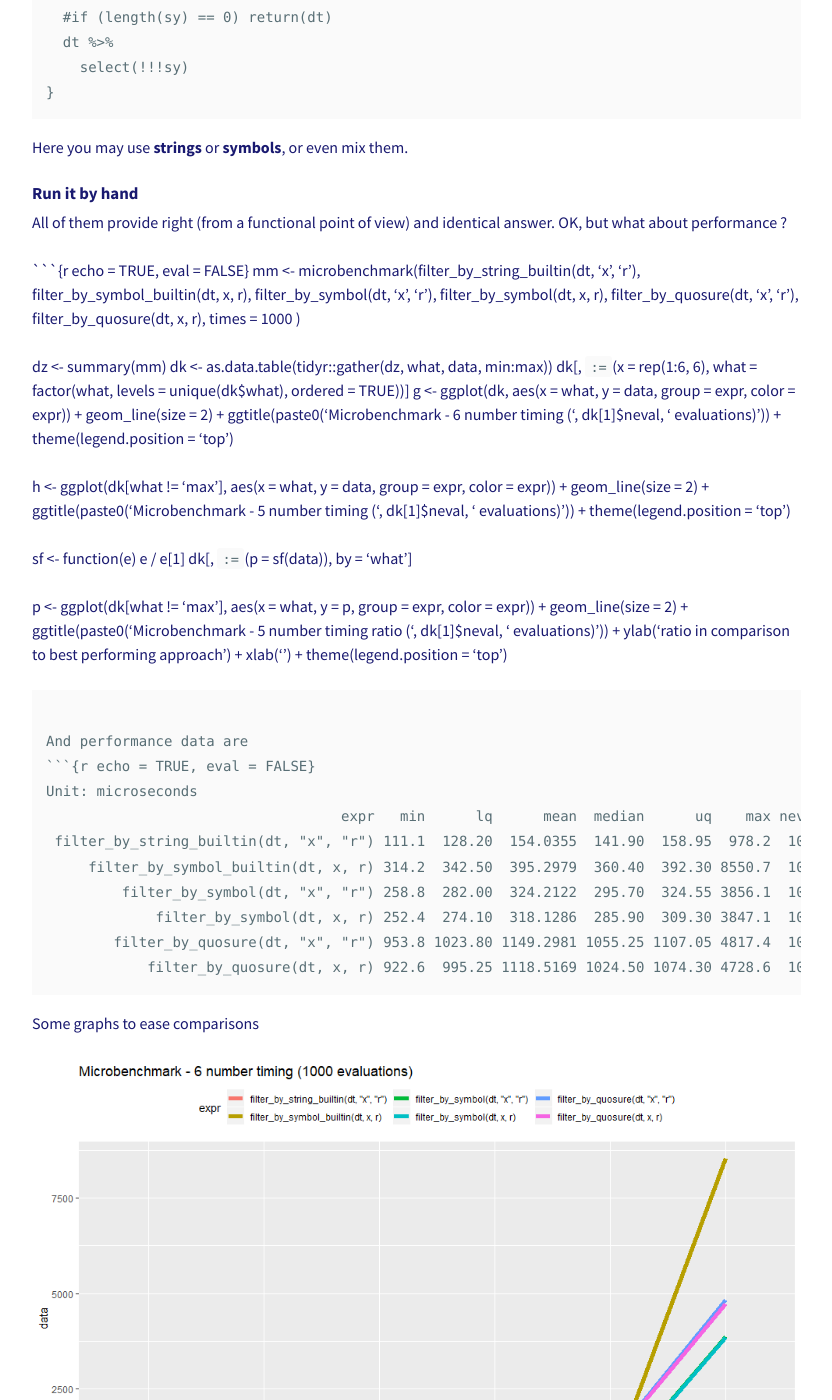
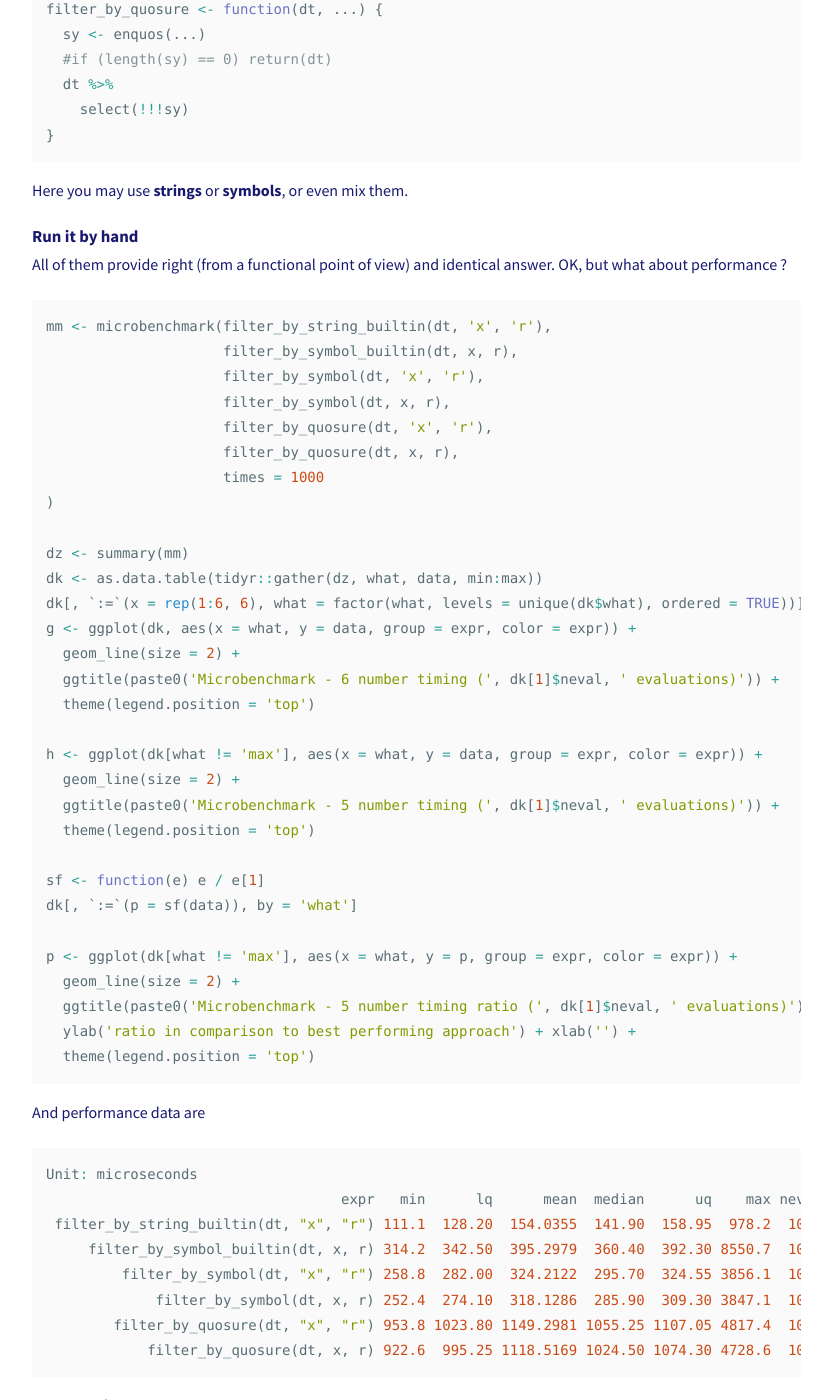
Before and after one commit to neonira/neonira.github.io, a Jekyll site: the page built from _posts/2019-03-18-R-metaProg.md, in a window 1280 px wide and 1400 px high, scrolled down 1579 px. Shown: the whole window, without its empty margins (335-1167 px from the left). Built offline with Jekyll 4.4.1, drawn with Linux system fonts in a browser that asks for light colours; nearby versions of some CDN libraries; comment, search, counter and statistics services are not loaded; some of the changed text lies outside the part shown.

Commit message:
issue with R commands

````diff
--- a/_posts/2019-03-18-R-metaProg.md
+++ b/_posts/2019-03-18-R-metaProg.md
@@ -33,7 +33,7 @@ Two main requirements are
 
 ##### First approach: rely solely on data.table capabilities, using strings
 
-```{r echo = TRUE, eval = FALSE}
+```r
 filter_by_string_builtin <- function(dt, ...) {
   dt[, ..., with = FALSE]
 }
@@ -43,27 +43,29 @@ Here, the limit is that you can not pass symbols in the call. You must use __str
 
 ##### Second approach: rely solely on data.table capabilities, using symbols
 
-```{r echo = TRUE, eval = FALSE}
+```r
 filter_by_symbol_builtin <- function(dt, ...) {
   dt[, ...]
 }
 ```
+
 Here, the limit is that you can pass only symbols in the call. You must not use __strings__.
 
 ##### Third approach: use data.table capabilities and meta-programmation
 
-```{r echo = TRUE, eval = FALSE}
+```r
 filter_by_symbol <- function(dt, ...) {
   sy <- ensyms(...)
   ss <- sapply(sy, as_string)
   dt[, ss, with = FALSE]
 }
 ```
+
 Here you may use __strings__ or __symbols__, or even mix them.
 
 ##### Fourth approach: use tidyverse
 
-```{r echo = TRUE, eval = FALSE}
+```r
 filter_by_quosure <- function(dt, ...) {
   sy <- enquos(...)
   #if (length(sy) == 0) return(dt)
@@ -71,6 +73,7 @@ filter_by_quosure <- function(dt, ...) {
     select(!!!sy)
 }
 ```
+
 Here you may use __strings__ or __symbols__, or even mix them.
 
 
@@ -79,7 +82,7 @@ Here you may use __strings__ or __symbols__, or even mix them.
 All of them provide right (from a functional point of view) and identical answer.
 OK, but what about performance ?
 
-```{r echo = TRUE, eval = FALSE}
+```r
 mm <- microbenchmark(filter_by_string_builtin(dt, 'x', 'r'),
                      filter_by_symbol_builtin(dt, x, r),
                      filter_by_symbol(dt, 'x', 'r'),
@@ -113,7 +116,7 @@ p <- ggplot(dk[what != 'max'], aes(x = what, y = p, group = expr, color = expr))
 ```
 
 And performance data are
-```{r echo = TRUE, eval = FALSE}
+```r
 Unit: microseconds
                                    expr   min      lq      mean  median      uq    max neval
  filter_by_string_builtin(dt, "x", "r") 111.1  128.20  154.0355  141.90  158.95  978.2  1000
@@ -130,14 +133,14 @@ Some graphs to ease comparisons
 
 ![main comparisons](/images/r/metaprog/h.png)
 
-![relative performance comparisons](/images/r/metaprog//i.png)
+![relative performance comparisons](/images/r/metaprog/i.png)
 
 #### Test context
 
 All tests are executed disconnected from any network, on the same machine, at the same time.
 More information below, about hardware used, capabilities, and software versions used.
 
-```{r echo = TRUE, eval = FALSE}
+```r
 $session
 R version 3.5.2 (2018-12-20)
 Platform: x86_64-w64-mingw32/x64 (64-bit)
````
